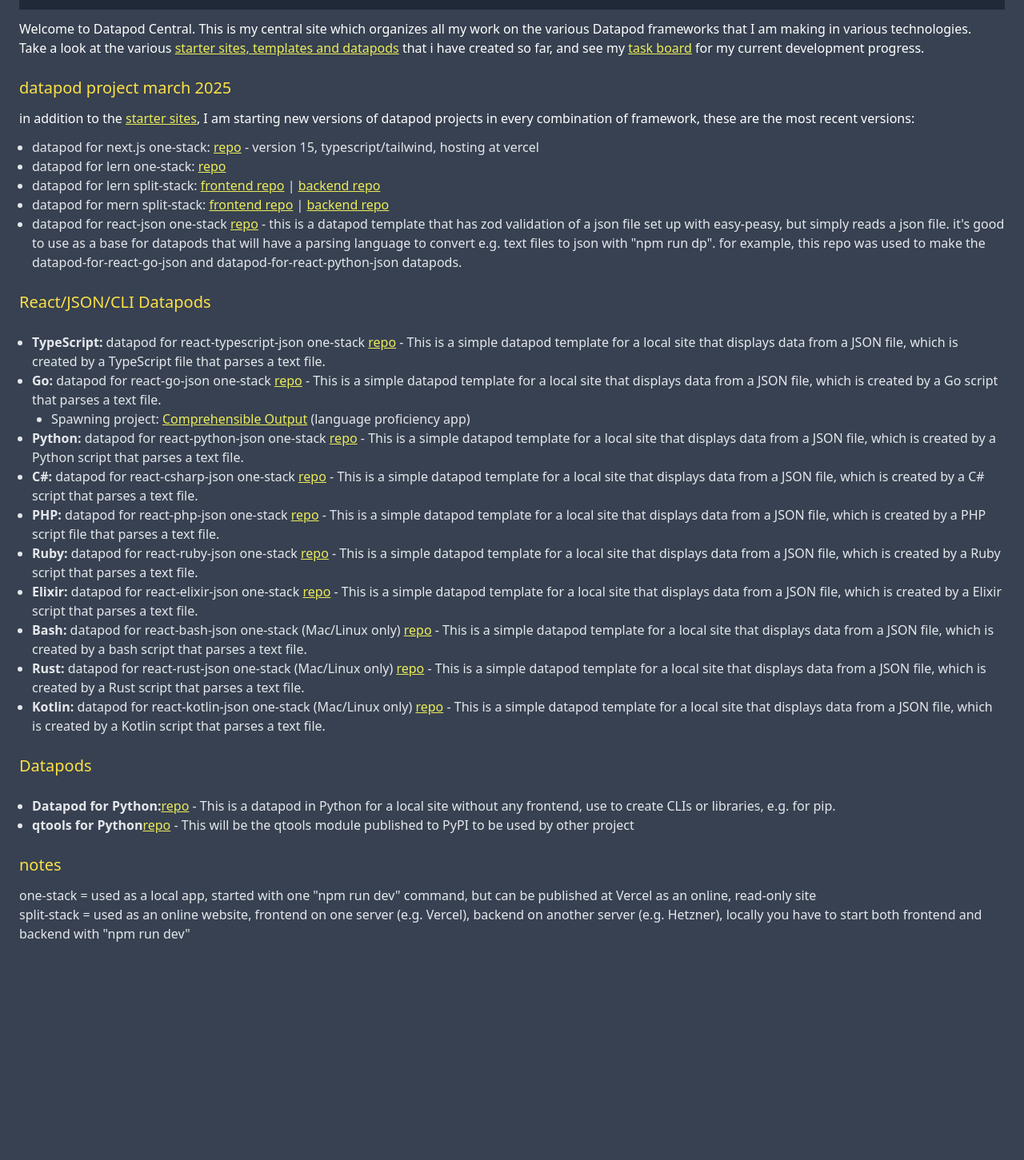
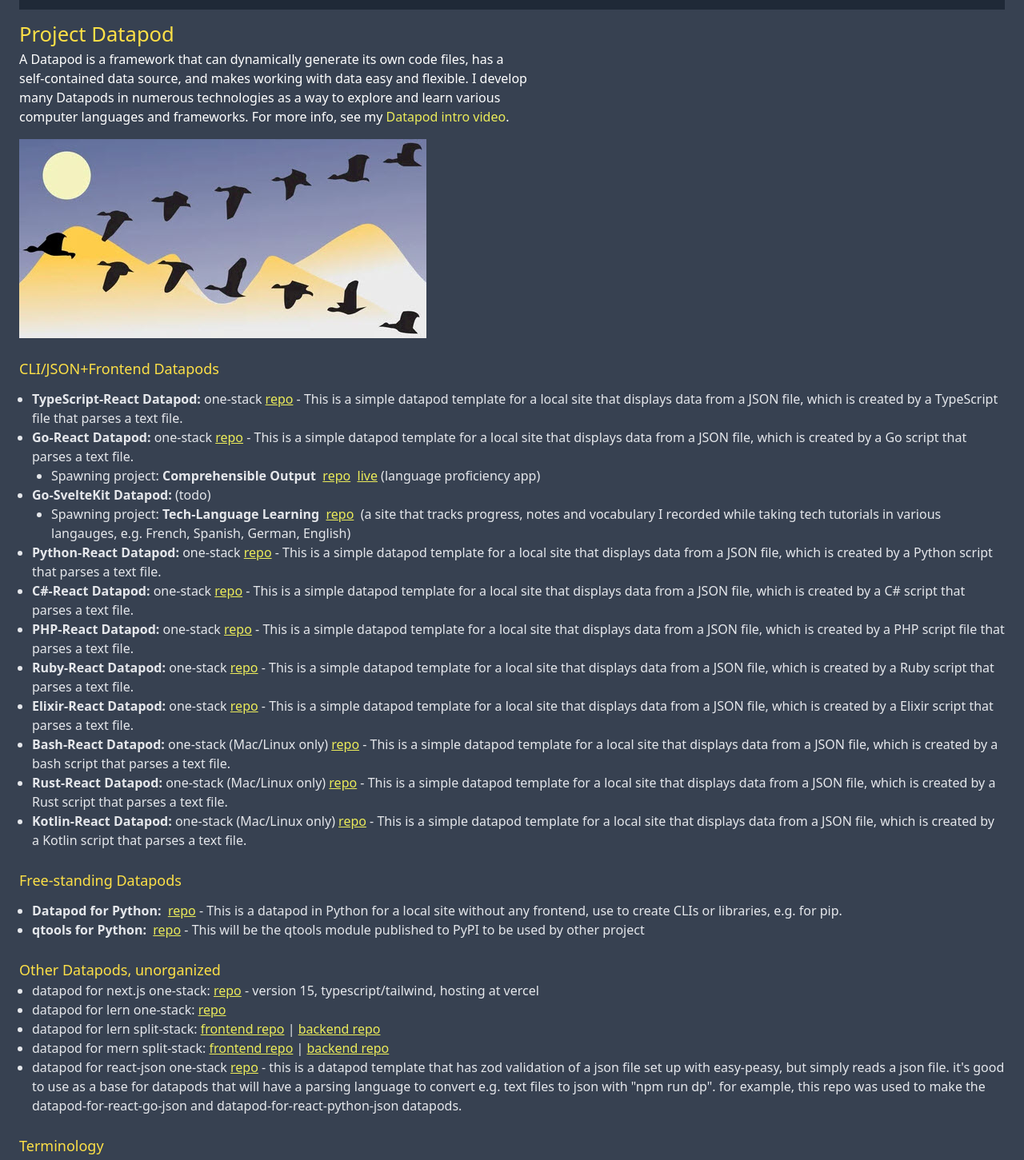
Before and after one commit to edwardtanguay/datapod-tanguay-eu, an Angular app: page /home in a window 1280 px wide. Shown: the part 120-1571 px from the top of the page at 80% size. Before the commit the page ends 1324 px from the top, so only its background shows below. Built offline with nearby package versions, Linux system fonts and the light colour scheme.

Commit message:
CONTENT: Complete update of front page for new Datapods

```diff
--- a/src/app/home/home.component.html
+++ b/src/app/home/home.component.html
@@ -1,21 +1,110 @@
 <section class="text-gray-200">
-	<p>
-		Welcome to Datapod Central. This is my central site which organizes all
-		my work on the various Datapod frameworks that I am making in various
-		technologies.
-	</p>
-	<p>
-		Take a look at the various <a routerLink="/starters"
-		   class="underline">starter sites, templates and datapods</a> that i have created so far, and see my <a
-		   routerlink="/tasks"
-		   class="underline">task board</a> for my current development progress.
-	</p>
+	<h2 class="text-[1.6rem] text-yellow-300">Project Datapod</h2>
+	<p class="pb-4 w-[40rem]">A Datapod is a framework that can dynamically generate its own code files, has a self-contained data source, and makes working
+		with data easy and flexible. I develop many Datapods in numerous technologies as a way to explore and learn various computer languages and frameworks. For more info, see my <a href="https://www.youtube.com/watch?v=31ANUdLCAs8" target="_blank">Datapod intro video</a>.</p>
+	<img src="assets/images/birds.jpg" />
+	<h3 class="text-lg pt-6 text-yellow-300">CLI/JSON+Frontend Datapods</h3>
+	<ul class="pt-3 list-disc ml-4">
+		<li><b>TypeScript-React Datapod:</b> one-stack
+			<a href="https://github.com/edwardtanguay/datapod-for-react-typescript-json"
+			   target="_blank"
+			   class="underline">repo</a> - This is a simple datapod template for a local site that displays data from a
+			JSON file, which is created by a TypeScript file that parses a text file.
+		</li>
+		<li><b>Go-React Datapod:</b> one-stack
+			<a href="https://github.com/edwardtanguay/datapod-for-react-go-json"
+			   target="_blank"
+			   class="underline">repo</a> - This is a simple datapod template for a local site that displays data from a
+			JSON file, which is created by a Go script that parses a text file.
+			<ul class="list-disc ml-6">
+				<li>Spawning project: <b>Comprehensible Output</b>&nbsp;
+					<a href="https://github.com/edwardtanguay/comprehensible-output"
+					   target="_blank"
+					   class="underline">repo</a>&nbsp;
+					<a href="https://comprehensible-output.vercel.app"
+					   target="_blank"
+					   class="underline">live</a>
+					(language proficiency app)
+				</li>
+			</ul>
+		</li>
+		<li><b>Go-SvelteKit Datapod:</b> (todo)
+			<ul class="list-disc ml-6">
+				<li>Spawning project: <b>Tech-Language Learning</b>&nbsp;
+					<a href="https://github.com/edwardtanguay/techlanglearn003"
+					   target="_blank"
+					   class="underline">repo</a>&nbsp;
+					(a site that tracks progress, notes and vocabulary I recorded while taking tech tutorials in various langauges, e.g. French, Spanish, German, English)
+				</li>
+			</ul>
+		</li>
+		<li><b>Python-React Datapod:</b> one-stack
+			<a href="https://github.com/edwardtanguay/datapod-for-react-python-json"
+			   target="_blank"
+			   class="underline">repo</a> - This is a simple datapod template for a local site that displays data from a
+			JSON file, which is created by a Python script that parses a text file.
+		</li>
+		<li><b>C#-React Datapod:</b> one-stack
+			<a href="https://github.com/edwardtanguay/datapod-for-react-csharp-json"
+			   target="_blank"
+			   class="underline">repo</a> - This is a simple datapod template for a local site that displays data from a
+			JSON file, which is created by a C# script that parses a text file.
+		</li>
+		<li><b>PHP-React Datapod:</b> one-stack
+			<a href="https://github.com/edwardtanguay/datapod-for-react-php-json"
+			   target="_blank"
+			   class="underline">repo</a> - This is a simple datapod template for a local site that displays data from a
+			JSON file, which is created by a PHP script file that parses a text file.
+		</li>
+		<li><b>Ruby-React Datapod:</b> one-stack
+			<a href="https://github.com/edwardtanguay/datapod-for-react-ruby-json"
+			   target="_blank"
+			   class="underline">repo</a> - This is a simple datapod template for a local site that displays data from a
+			JSON file, which is created by a Ruby script that parses a text file.
+		</li>
+		<li><b>Elixir-React Datapod:</b> one-stack
+			<a href="https://github.com/edwardtanguay/datapod-for-react-elixir-json"
+			   target="_blank"
+			   class="underline">repo</a> - This is a simple datapod template for a local site that displays data from a
+			JSON file, which is created by a Elixir script that parses a text file.
+		</li>
+		<li><b>Bash-React Datapod:</b> one-stack (Mac/Linux only)
+			<a href="https://github.com/edwardtanguay/datapod-for-react-bash-json"
+			   target="_blank"
+			   class="underline">repo</a> - This is a simple datapod template for a local site that displays data from a
+			JSON file, which is created by a bash script that parses a text file.
+		</li>
+		<li><b>Rust-React Datapod:</b> one-stack (Mac/Linux only)
+			<a href="https://github.com/edwardtanguay/datapod-for-react-rust-json"
+			   target="_blank"
+			   class="underline">repo</a> - This is a simple datapod template for a local site that displays data from a
+			JSON file, which is created by a Rust script that parses a text file.
+		</li>
+		<li><b>Kotlin-React Datapod:</b> one-stack (Mac/Linux only)
+			<a href="https://github.com/edwardtanguay/datapod-for-react-kotlin-json"
+			   target="_blank"
+			   class="underline">repo</a> - This is a simple datapod template for a local site that displays data from a
+			JSON file, which is created by a Kotlin script that parses a text file.
+		</li>
+	</ul>
 
-	<h2 class="text-xl pt-6 text-yellow-300 pb-3">datapod project march 2025</h2>
-	<p>in addition to the <a routerLink="/starters"
-		   class="underline">starter sites</a>, I am starting new versions of datapod projects in every combination of
-		framework, these are the most recent versions:</p>
+	<h3 class="text-lg pt-6 text-yellow-300">Free-standing Datapods</h3>
 	<ul class="pt-3 list-disc ml-4">
+		<li><b>Datapod for Python:</b>&nbsp;
+			<a href="https://github.com/edwardtanguay/datapod_for_python"
+			   target="_blank"
+			   class="underline">repo</a> - This is a datapod in Python for a local site without any frontend, use to
+			create CLIs or libraries, e.g. for pip.
+		</li>
+		<li><b>qtools for Python:</b>&nbsp;
+			<a href="https://github.com/edwardtanguay/qtools_for_python"
+			   target="_blank"
+			   class="underline">repo</a> - This will be the qtools module published to PyPI to be used by other project
+		</li>
+	</ul>
+
+	<h3 class="text-lg pt-6 text-yellow-300">Other Datapods, unorganized</h3>
+	<ul class="list-disc ml-4">
 		<li>datapod for next.js one-stack:
 			<a href="https://github.com/edwardtanguay/datapod-for-nextjs"
 			   target="_blank"
@@ -53,96 +142,16 @@
 		</li>
 	</ul>
 
-	<h2 class="text-xl pt-6 text-yellow-300 pb-3">React/JSON/CLI Datapods</h2>
-	<ul class="pt-3 list-disc ml-4">
-		<li><b>TypeScript:</b> datapod for react-typescript-json one-stack
-			<a href="https://github.com/edwardtanguay/datapod-for-react-typescript-json"
-			   target="_blank"
-			   class="underline">repo</a> - This is a simple datapod template for a local site that displays data from a
-			JSON file, which is created by a TypeScript file that parses a text file.
-		</li>
-		<li><b>Go:</b> datapod for react-go-json one-stack
-			<a href="https://github.com/edwardtanguay/datapod-for-react-go-json"
-			   target="_blank"
-			   class="underline">repo</a> - This is a simple datapod template for a local site that displays data from a
-			JSON file, which is created by a Go script that parses a text file.
-			<ul class="list-disc ml-6">
-				<li>Spawning project:
-					<a href="https://github.com/edwardtanguay/comprehensible-output"
-					   target="_blank"
-					   class="underline">Comprehensible Output</a> (language proficiency app)
-				</li>
-			</ul>
-		</li>
-		<li><b>Python:</b> datapod for react-python-json one-stack
-			<a href="https://github.com/edwardtanguay/datapod-for-react-python-json"
-			   target="_blank"
-			   class="underline">repo</a> - This is a simple datapod template for a local site that displays data from a
-			JSON file, which is created by a Python script that parses a text file.
-		</li>
-		<li><b>C#:</b> datapod for react-csharp-json one-stack
-			<a href="https://github.com/edwardtanguay/datapod-for-react-csharp-json"
-			   target="_blank"
-			   class="underline">repo</a> - This is a simple datapod template for a local site that displays data from a
-			JSON file, which is created by a C# script that parses a text file.
-		</li>
-		<li><b>PHP:</b> datapod for react-php-json one-stack
-			<a href="https://github.com/edwardtanguay/datapod-for-react-php-json"
-			   target="_blank"
-			   class="underline">repo</a> - This is a simple datapod template for a local site that displays data from a
-			JSON file, which is created by a PHP script file that parses a text file.
-		</li>
-		<li><b>Ruby:</b> datapod for react-ruby-json one-stack
-			<a href="https://github.com/edwardtanguay/datapod-for-react-ruby-json"
-			   target="_blank"
-			   class="underline">repo</a> - This is a simple datapod template for a local site that displays data from a
-			JSON file, which is created by a Ruby script that parses a text file.
-		</li>
-		<li><b>Elixir:</b> datapod for react-elixir-json one-stack
-			<a href="https://github.com/edwardtanguay/datapod-for-react-elixir-json"
-			   target="_blank"
-			   class="underline">repo</a> - This is a simple datapod template for a local site that displays data from a
-			JSON file, which is created by a Elixir script that parses a text file.
-		</li>
-		<li><b>Bash:</b> datapod for react-bash-json one-stack (Mac/Linux only)
-			<a href="https://github.com/edwardtanguay/datapod-for-react-bash-json"
-			   target="_blank"
-			   class="underline">repo</a> - This is a simple datapod template for a local site that displays data from a
-			JSON file, which is created by a bash script that parses a text file.
-		</li>
-		<li><b>Rust:</b> datapod for react-rust-json one-stack (Mac/Linux only)
-			<a href="https://github.com/edwardtanguay/datapod-for-react-rust-json"
-			   target="_blank"
-			   class="underline">repo</a> - This is a simple datapod template for a local site that displays data from a
-			JSON file, which is created by a Rust script that parses a text file.
-		</li>
-		<li><b>Kotlin:</b> datapod for react-kotlin-json one-stack (Mac/Linux only)
-			<a href="https://github.com/edwardtanguay/datapod-for-react-kotlin-json"
-			   target="_blank"
-			   class="underline">repo</a> - This is a simple datapod template for a local site that displays data from a
-			JSON file, which is created by a Kotlin script that parses a text file.
-		</li>
-	</ul>
-	<h2 class="text-xl pt-6 text-yellow-300 pb-3">Datapods</h2>
-	<ul class="pt-3 list-disc ml-4">
-		<li><b>Datapod for Python:</b>
-			<a href="https://github.com/edwardtanguay/datapod_for_python"
-			   target="_blank"
-			   class="underline">repo</a> - This is a datapod in Python for a local site without any frontend, use to
-			create CLIs or libraries, e.g. for pip.
-		</li>
-		<li><b>qtools for Python</b>
-			<a href="https://github.com/edwardtanguay/qtools_for_python"
-			   target="_blank"
-			   class="underline">repo</a> - This will be the qtools module published to PyPI to be used by other project
-		</li>
+	<h3 class="text-lg pt-6 text-yellow-300">Terminology</h3>
+	<ul>
+		<li><i>one-stack</i> = used as a local app, started with one "npm run dev" command, but can be published at
+			Vercel as
+			an online, read-only site</li>
+		<li><i>split-stack</i> = used as an online website, frontend on one server (e.g. Vercel), backend on another
+			server
+			(e.g. Hetzner), locally you have to start both frontend and backend with "npm run dev"</li>
+		<li><i>spawning project</i> = an app that uses a Datapod for a real purpose, features that are built into this
+			app to accomplish useful tasks are then ported into the Datapod framework</li>
 	</ul>
 
-	<h2 class="text-xl pt-6 text-yellow-300 pb-3">notes</h2>
-	<ul>
-		<li>one-stack = used as a local app, started with one "npm run dev" command, but can be published at Vercel as
-			an online, read-only site</li>
-		<li>split-stack = used as an online website, frontend on one server (e.g. Vercel), backend on another server
-			(e.g. Hetzner), locally you have to start both frontend and backend with "npm run dev"</li>
-	</ul>
 </section>
```
Also changed, not shown: src/assets/images/birds.jpg (added).
